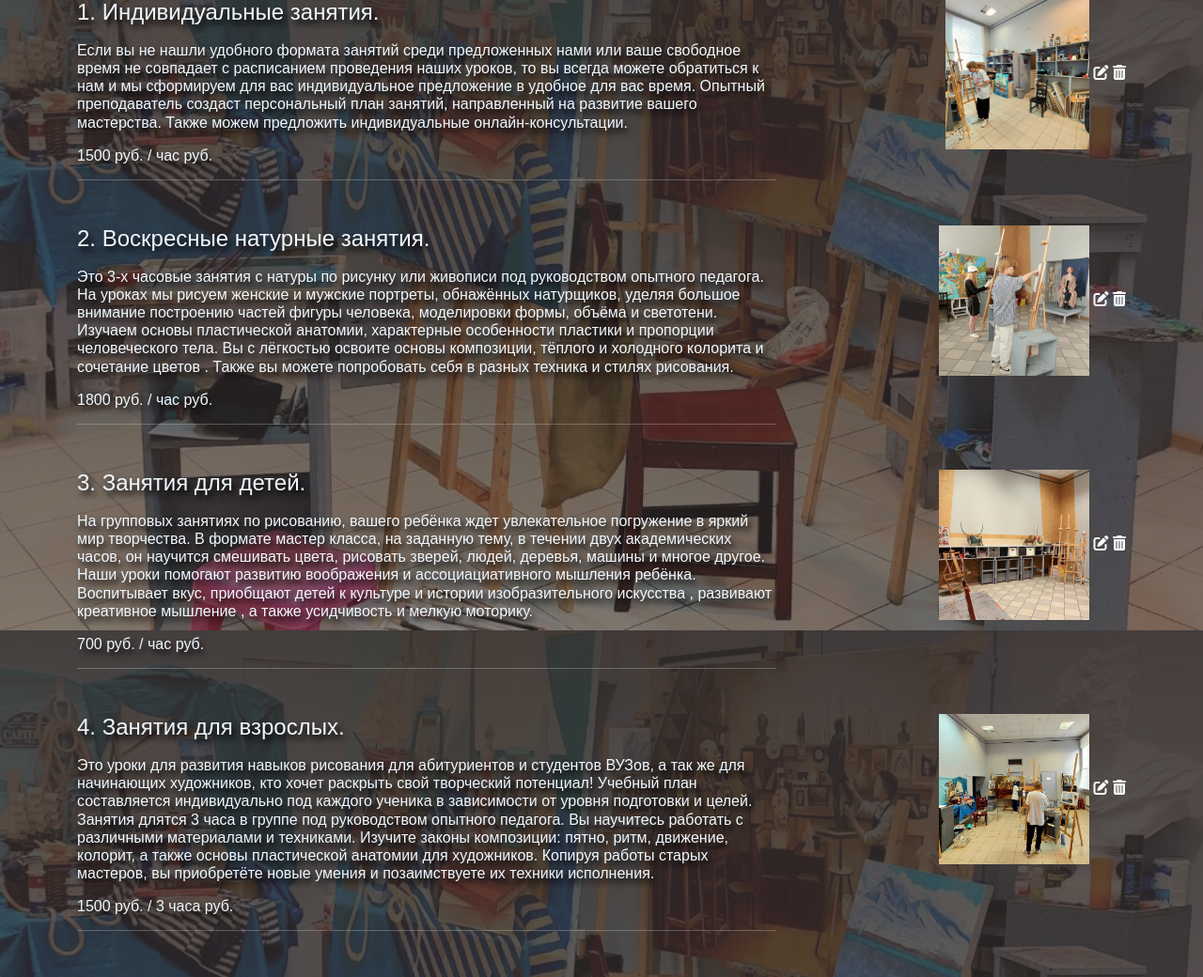
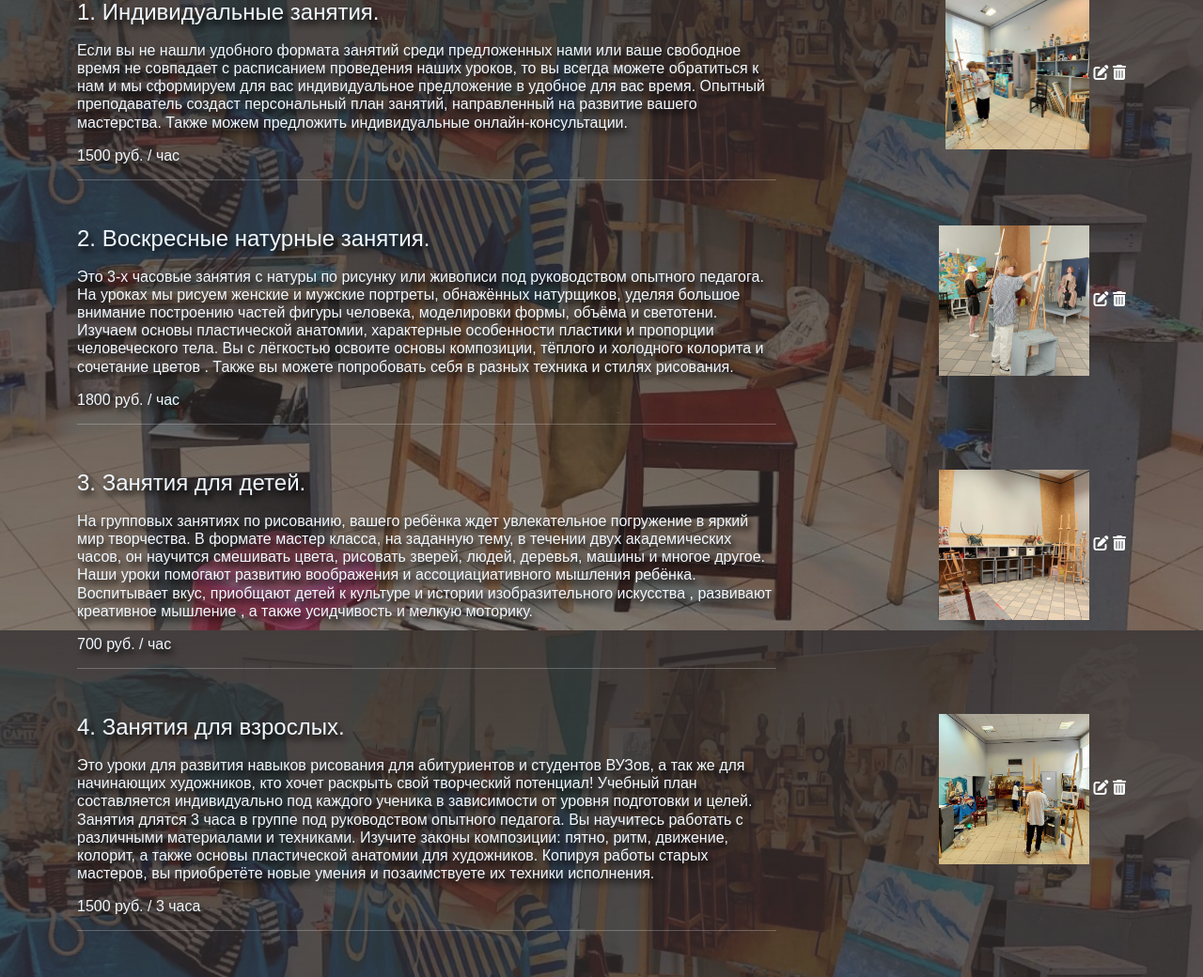
Before and after one commit to belousovsergey56/pro-iskusstvo, a Flask app: page /add_course in a window 1280 px wide. Shown: the part 129-1169 px from the top of the page at 94% size. Run offline with Flask 2, Linux system fonts and the light colour scheme; a user stored in the database is signed in; data comes from the database, SQL or seed files in the repository; some libraries are stand-ins or nearby versions.

Commit message:
remove "руб."

```diff
--- a/templates/addcourse.html
+++ b/templates/addcourse.html
@@ -17,7 +17,7 @@
                 <p></p>
                 <h6>{{ database.description }}</h6>
                 <p></p>
-                <h6>{{ database.price }} руб.</h6>
+                <h6>{{ database.price }}</h6>
                 <hr>
             </div>
             <div class="col-6 col-md-4 timage">
```
